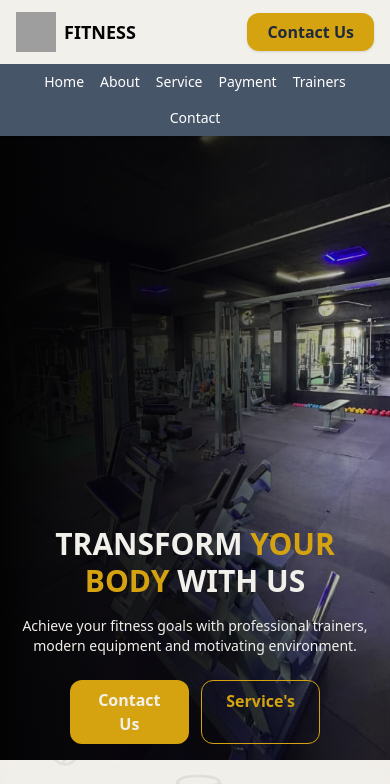
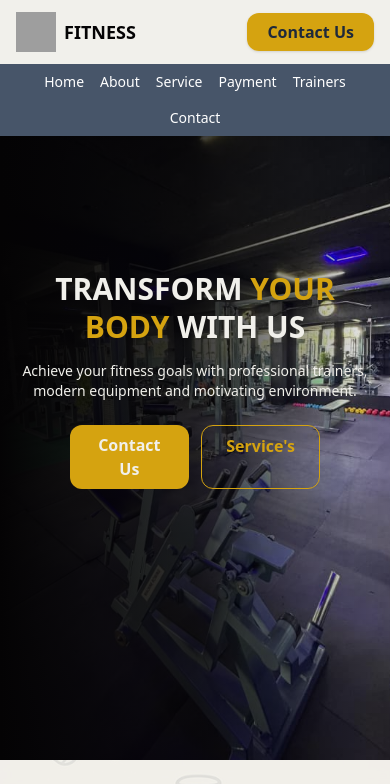
Before and after one commit to Pasindu200104/FITNESS-GYM, a React (Vite) app in the folder Fitness/: page / in a window 390 px wide. Shown: the top 784 px of the page. Built offline with nearby package versions, Linux system fonts and the light colour scheme; grey boxes are pictures that could not be loaded.

Commit message:
Complete Fitness Web
every thing finished

```diff
--- a/Fitness/src/pages/HomePage.jsx
+++ b/Fitness/src/pages/HomePage.jsx
@@ -170,9 +170,9 @@ const HomePage = () => {
             <div className="absolute inset-0 bg-gradient-to-r from-cusblack via-cusblack/80 to-transparent"></div>
           </div>
 
-          <div className="relative z-10 mx-auto flex min-h-[90vh] max-w-7xl flex-col-reverse items-center gap-6 p-4 md:flex-row md:items-center md:p-8">
+          <div className="relative z-10 mx-auto flex min-h-[90vh] max-w-7xl flex-col items-center justify-center gap-6 p-4 md:flex-row md:items-center md:justify-start md:p-8">
             {/* left side text & buttons*/}
-            <div className="w-full md:w-1/2 text-center lg:text-left">
+            <div className="w-full text-center lg:w-1/2 lg:text-left">
               <h1 className="text-3xl font-bold uppercase leading-tight text-cuswhite md:text-5xl">
                 Transform
                 <span className="text-cusyellow">
```
